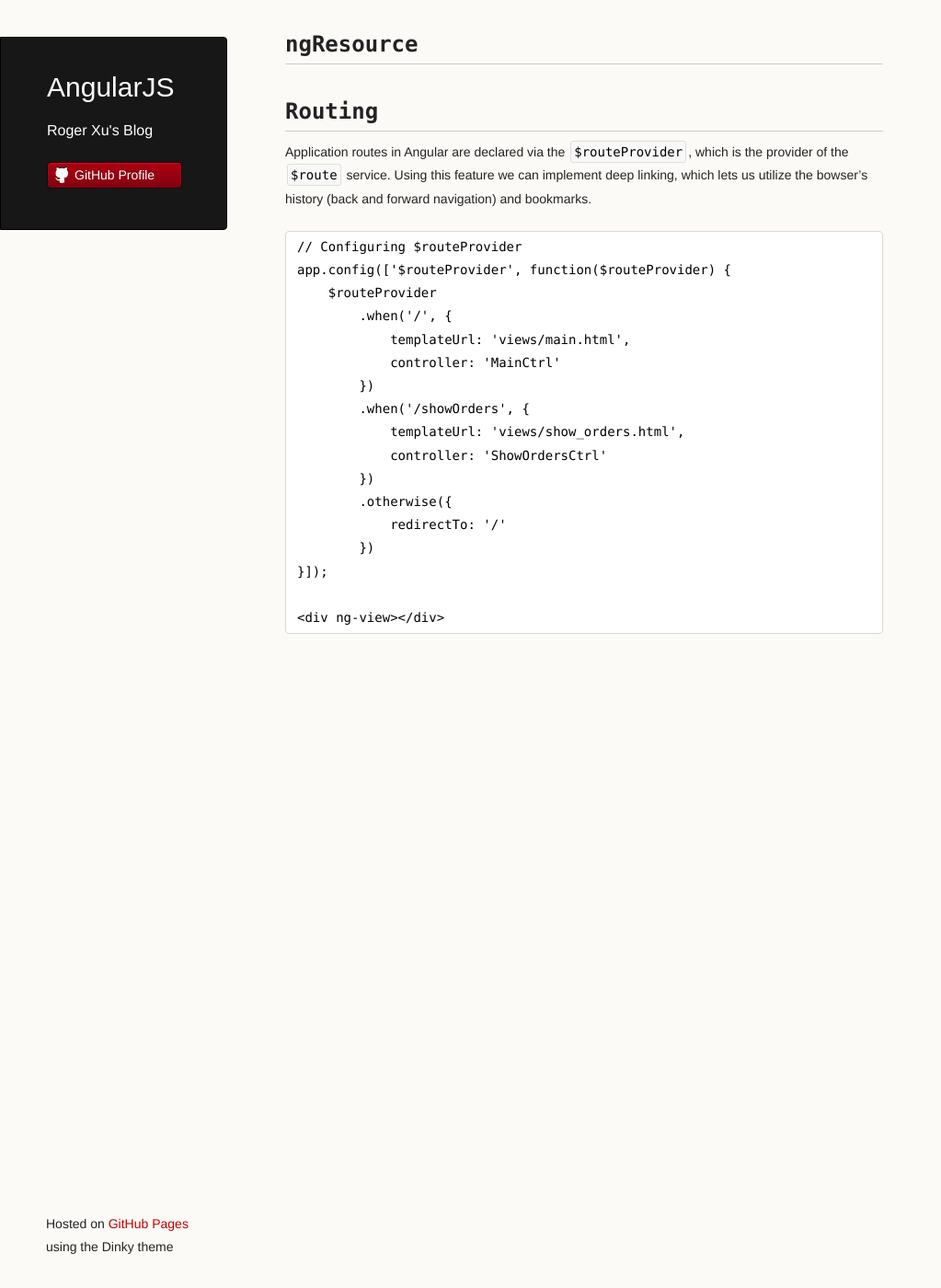
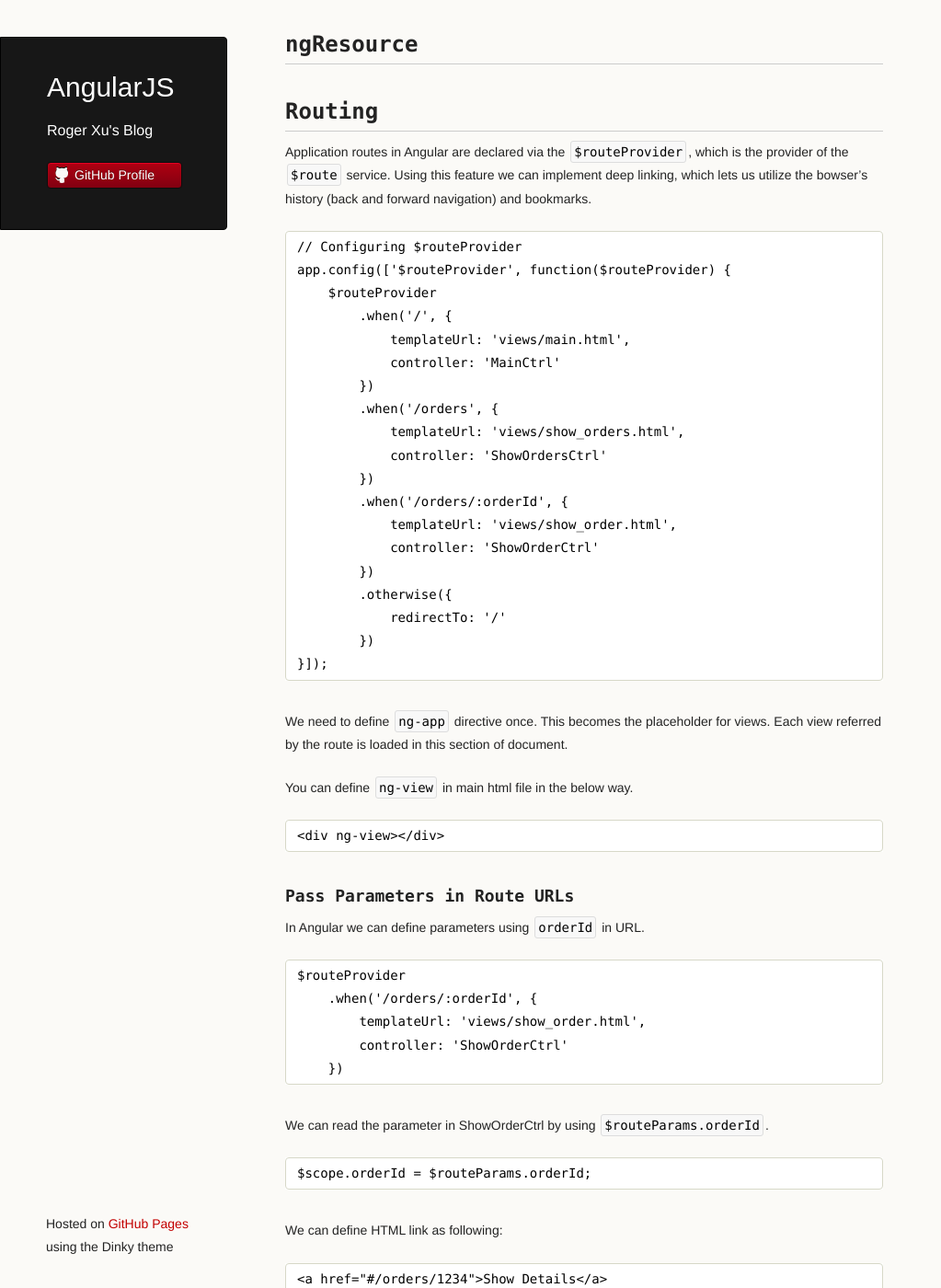
Before and after one commit to rogerxu/rogerxu.github.io, a Jekyll site: the page built from _posts/2013-12-13-angularjs.md, in a window 1280 px wide and 1400 px high, scrolled down 5846 px. Shown: the whole window at 92% size, without its empty margins (0-1023 px from the left). Built offline with Jekyll 4.4.1, drawn with Linux system fonts in a browser that asks for light colours.

Commit message:
Add route parameters section to AngularJS post.

```diff
--- a/_posts/2013-12-13-angularjs.md
+++ b/_posts/2013-12-13-angularjs.md
@@ -227,13 +227,40 @@ Application routes in Angular are declared via the `$routeProvider`, which is th
                 templateUrl: 'views/main.html',
                 controller: 'MainCtrl'
             })
-            .when('/showOrders', {
+            .when('/orders', {
                 templateUrl: 'views/show_orders.html',
                 controller: 'ShowOrdersCtrl'
+            })
+            .when('/orders/:orderId', {
+                templateUrl: 'views/show_order.html',
+                controller: 'ShowOrderCtrl'
             })
             .otherwise({
                 redirectTo: '/'
             })
     }]);
 
+We need to define `ng-app` directive once. This becomes the placeholder for views. Each view referred by the route is loaded in this section of document.
+
+You can define `ng-view` in main html file in the below way.
+
     <div ng-view></div>
+
+
+### Pass Parameters in Route URLs
+
+In Angular we can define parameters using `orderId` in URL.
+
+    $routeProvider
+        .when('/orders/:orderId', {
+            templateUrl: 'views/show_order.html',
+            controller: 'ShowOrderCtrl'
+        })
+
+We can read the parameter in ShowOrderCtrl by using `$routeParams.orderId`.
+
+    $scope.orderId = $routeParams.orderId;
+
+We can define HTML link as following:
+
+    <a href="#/orders/1234">Show Details</a>
```
